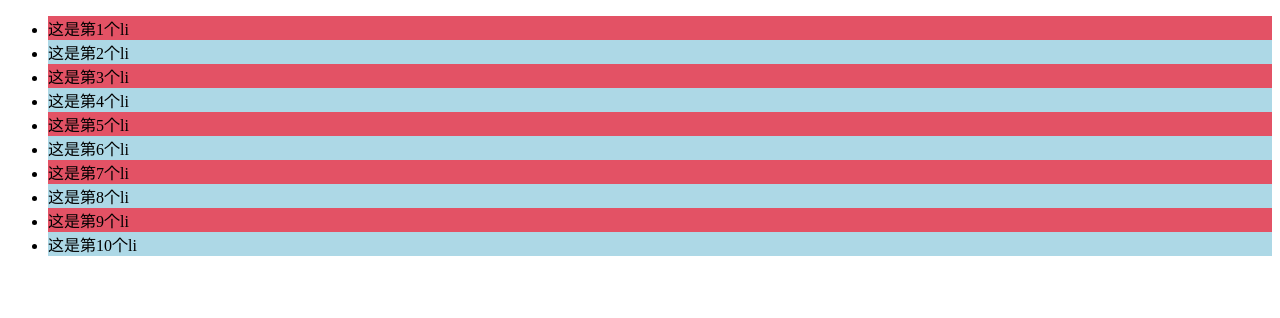
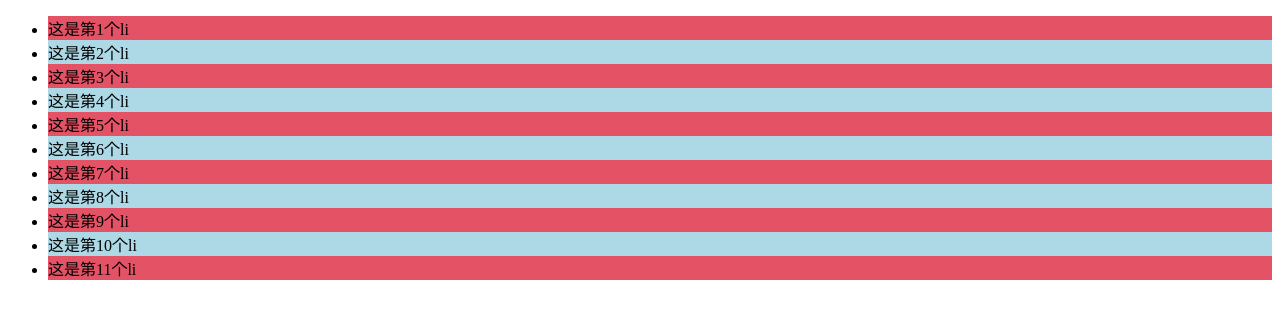
Before and after one commit to YomiA/webpackExample, a website: page src/index.html in a window 1280 px wide. Drawn offline with Linux system fonts and the light colour scheme.

Commit message:
New project of webpack

```diff
--- a/src/index.html
+++ b/src/index.html
@@ -25,6 +25,7 @@
     <li>这是第8个li</li>
     <li>这是第9个li</li>
     <li>这是第10个li</li>
+    <li>这是第11个li</li>
 </ul>
 </body>
 </html>
```
